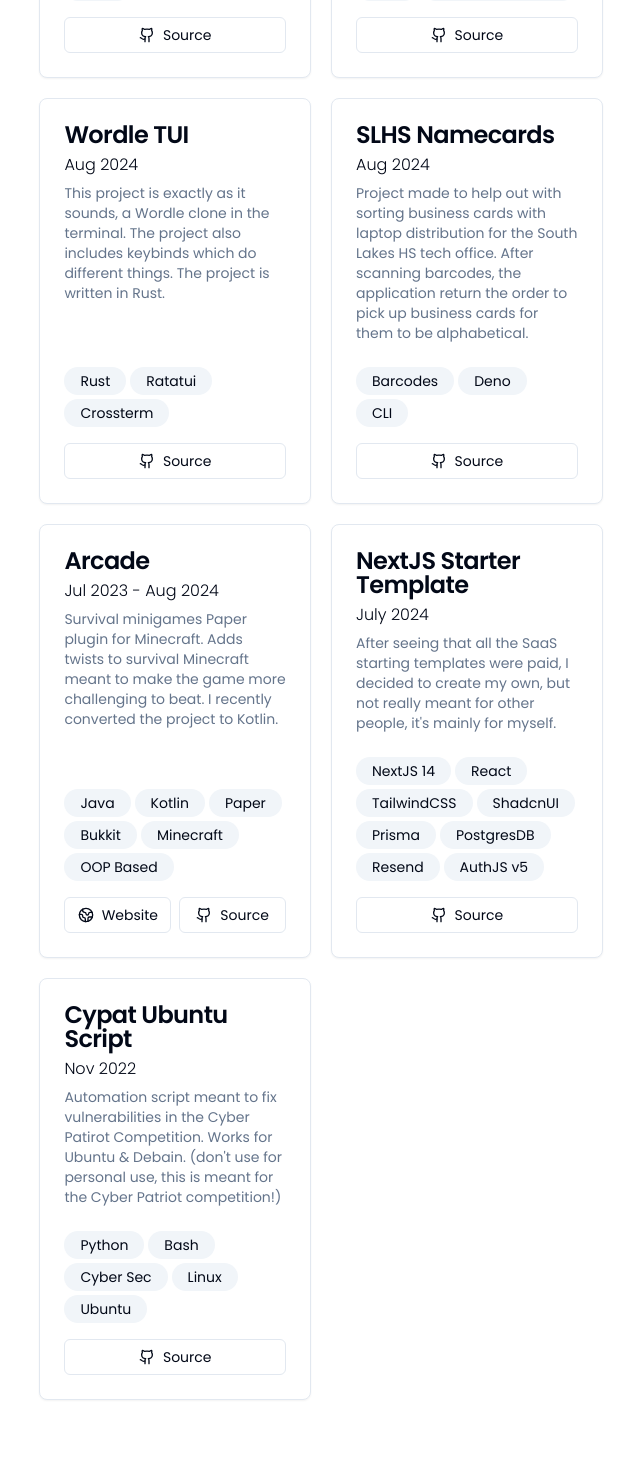
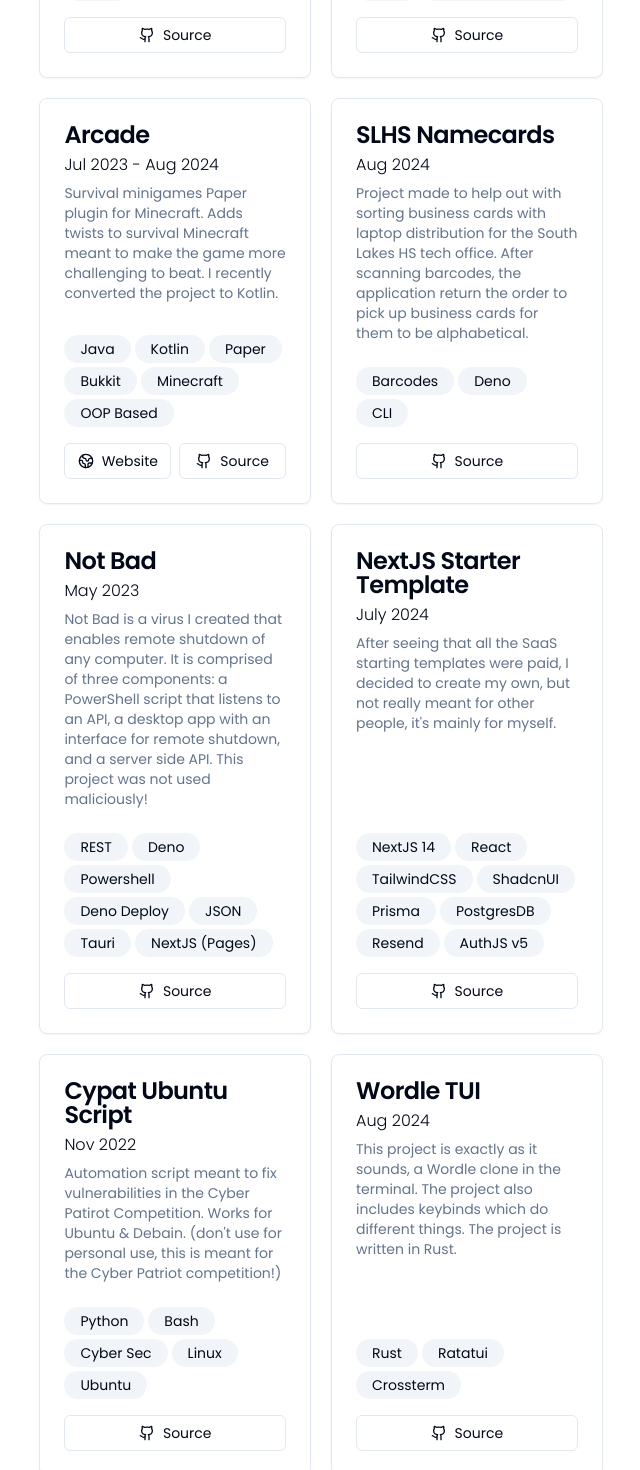
Before and after one commit to maytees/portfolio, a Next.js app: page / in a window 1280 px wide. Shown: the part 2620-4090 px from the top of the page, without its empty margins (319-959 px from the left). Built offline with nearby package versions, Linux system fonts and the light colour scheme.

Commit message:
feat: add all projects

```diff
--- a/app/_components/Projects.tsx
+++ b/app/_components/Projects.tsx
@@ -10,6 +10,93 @@
 import { motion, Variants } from "framer-motion";
 import { Github, Globe2 } from "lucide-react";
 import Link from "next/link";
+
+interface Project {
+  name: string;
+  desc: string;
+  range: string;
+  skills: string[];
+  source?: string;
+  website?: string;
+}
+
+// Array of projects
+const projects: Project[] = [
+  {
+    name: "Epsonia",
+    desc: "Epsonia is a cybersecurity scoring engine based on the Cyber Patriot scoring engine. After working on Epsonia for about a month, I decided to rewrite the project in Rust.",
+    range: "Feb 2023 / Rewritten May 2023",
+    skills: ["Rust", "Typescript", "Cyber Sec", "Linux", "Bash"],
+    source: "https://github.com/epsonia/epsonia-rs",
+  },
+  {
+    name: "Monki",
+    desc: "Implementation of the Monki Language, from the Writing an Interpreter in Go. I wrote this in Rust, not Go. This is by far the project im most proud of.",
+    range: "June 2023",
+    skills: ["Rust", "Lanugage Design"],
+    source: "https://github.com/maytees/monki",
+  },
+  {
+    name: "Arcade",
+    desc: "Survival minigames Paper plugin for Minecraft. Adds twists to survival Minecraft meant to make the game more challenging to beat. I recently converted the project to Kotlin.",
+    range: "Jul 2023 - Aug 2024",
+    skills: ["Java", "Kotlin", "Paper", "Bukkit", "Minecraft", "OOP Based"],
+    source: "https://github.com/maytees/arcade",
+    website: "https://modrinth.com/plugin/arcade",
+  },
+  {
+    name: "SLHS Namecards",
+    desc: "Project made to help out with sorting business cards with laptop distribution for the South Lakes HS tech office. After scanning barcodes, the application return the order to pick up business cards for them to be alphabetical.",
+    range: "Aug 2024",
+    skills: ["Barcodes", "Deno", "CLI"],
+    source: "https://github.com/maytees/slhs-namecards",
+  },
+  {
+    name: "Not Bad",
+    desc: "Not Bad is a virus I created that enables remote shutdown of any computer. It is comprised of three components: a PowerShell script that listens to an API, a desktop app with an interface for remote shutdown, and a server side API. This project was not used maliciously!",
+    range: "May 2023",
+    skills: [
+      "REST",
+      "Deno",
+      "Powershell",
+      "Deno Deploy",
+      "JSON",
+      "Tauri",
+      "NextJS (Pages)",
+    ],
+    source: "https://github.com/maytees/slhs-namecards",
+  },
+  {
+    name: "NextJS Starter Template",
+    desc: "After seeing that all the SaaS starting templates were paid, I decided to create my own, but not really meant for other people, it's mainly for myself.",
+    range: "July 2024",
+    skills: [
+      "NextJS 14",
+      "React",
+      "TailwindCSS",
+      "ShadcnUI",
+      "Prisma",
+      "PostgresDB",
+      "Resend",
+      "AuthJS v5",
+    ],
+    source: "https://github.com/maytees/nextjs-starter-template",
+  },
+  {
+    name: "Cypat Ubuntu Script",
+    desc: "Automation script meant to fix vulnerabilities in the Cyber Patirot Competition. Works for Ubuntu & Debain. (don't use for personal use, this is meant for the Cyber Patriot competition!)",
+    range: "Nov 2022",
+    skills: ["Python", "Bash", "Cyber Sec", "Linux", "Ubuntu"],
+    source: "https://github.com/maytees/cypat-ubuntu-script",
+  },
+  {
+    name: "Wordle TUI",
+    desc: "This project is exactly as it sounds, a Wordle clone in the terminal. The project also includes keybinds which do different things. The project is written in Rust.",
+    range: "Aug 2024",
+    skills: ["Rust", "Ratatui", "Crossterm"],
+    source: "https://github.com/maytees/wordle-tui",
+  },
+];
 
 const cardVariants: Variants = {
   offscreen: {
@@ -37,112 +124,25 @@
       </p>
 
       <div className="grid grid-cols-1 md:grid-cols-2 gap-5 mt-10">
-        <Project
-          desc={`
-            Epsonia is a cybersecurity scoring engine based on the Cyber Patriot scoring engine.
-            After working on Epsonia for about a month, I decided to rewrite the project in Rust.
-          `}
-          name="Epsonia"
-          range="Feb 2023 / Rewritten May 2023"
-          skills={["Rust", "Typescript", "Cyber Sec", "Linux", "Bash"]}
-          source="https://github.com/epsonia/epsonia-rs"
-        />
-        <Project
-          desc={`
-            Implementation of the Monki Language, from the Writing an Interpreter in Go.
-            I wrote this in Rust, not Go. This is by far the project im most proud of.
-          `}
-          name="Monki"
-          range="June 2023"
-          skills={["Rust", "Lanugage Design"]}
-          source="https://github.com/maytees/monki"
-        />
-        <Project
-          desc={`
-          This project is exactly as it sounds, a Wordle clone in the terminal.
-          The project also includes keybinds which do different things. The
-          project is written in Rust.
-          `}
-          name="Wordle TUI"
-          range="Aug 2024"
-          skills={["Rust", "Ratatui", "Crossterm"]}
-          source="https://github.com/maytees/wordle-tui"
-        />
-        <Project
-          desc={`
-            Project made to help out with sorting business cards with laptop
-            distribution for the South Lakes HS tech office. After scanning barcodes, the
-            application return the order to pick up business cards for them to be
-            alphabetical.
-          `}
-          name="SLHS Namecards"
-          range="Aug 2024"
-          skills={["Barcodes", "Deno", "CLI"]}
-          source="https://github.com/maytees/slhs-namecards"
-        />
-        <Project
-          desc={`
-            Survival minigames Paper plugin for Minecraft. Adds twists to
-            survival Minecraft meant to make the game more challenging to beat.
-            I recently converted the project to Kotlin.
-          `}
-          name="Arcade"
-          range="Jul 2023 - Aug 2024"
-          skills={[
-            "Java",
-            "Kotlin",
-            "Paper",
-            "Bukkit",
-            "Minecraft",
-            "OOP Based",
-          ]}
-          source="https://github.com/maytees/arcade"
-          website="https://modrinth.com/plugin/arcade"
-        />
-        <Project
-          desc={`
-            After seeing that all the SaaS starting templates were paid,
-            I decided to create my own, but not really meant for other people,
-            it's mainly for myself.
-          `}
-          name="NextJS Starter Template"
-          range="July 2024"
-          skills={[
-            "NextJS 14",
-            "React",
-            "TailwindCSS",
-            "ShadcnUI",
-            "Prisma",
-            "PostgresDB",
-            "Resend",
-            "AuthJS v5",
-          ]}
-          source="https://github.com/maytees/nextjs-starter-template"
-        />
-        <Project
-          desc={`
-            Automation script meant to fix vulnerabilities in the Cyber Patirot
-            Competition. Works for Ubuntu & Debain. (don't use for personal use, this
-            is meant for the Cyber Patriot competition!)
-          `}
-          name="Cypat Ubuntu Script"
-          range="Nov 2022"
-          skills={["Python", "Bash", "Cyber Sec", "Linux", "Ubuntu"]}
-          source="https://github.com/maytees/cypat-ubuntu-script"
-        />
+        {projects.map(
+          ({ name, desc, range, skills, source, website }: Project, i) => (
+            <Project
+              key={i}
+              name={name}
+              desc={desc}
+              range={range}
+              skills={skills}
+              website={website ?? ""}
+              source={source ?? ""}
+            />
+          )
+        )}
       </div>
     </div>
   );
 };
 
-const Project = (props: {
-  name: string;
-  range: string;
-  desc: string;
-  skills: string[];
-  source?: string; // Link
-  website?: string; // Link
-}) => {
+const Project = (props: Project) => {
   return (
     <motion.div
       initial="offscreen"
```
